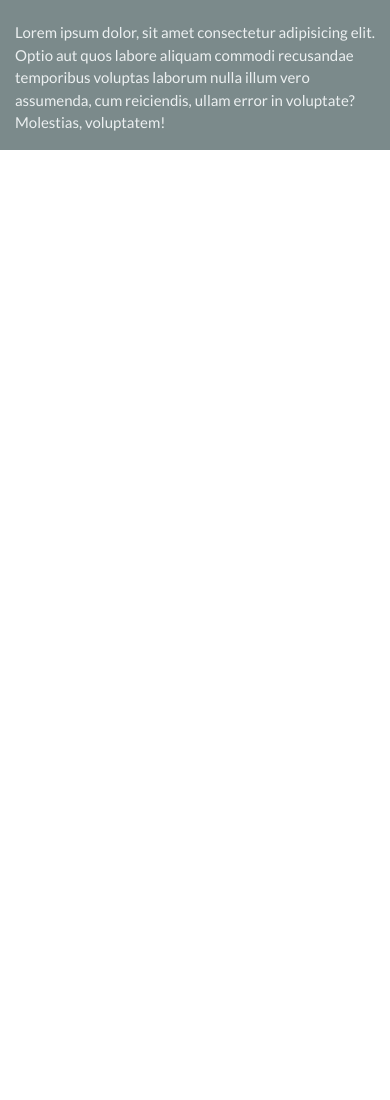
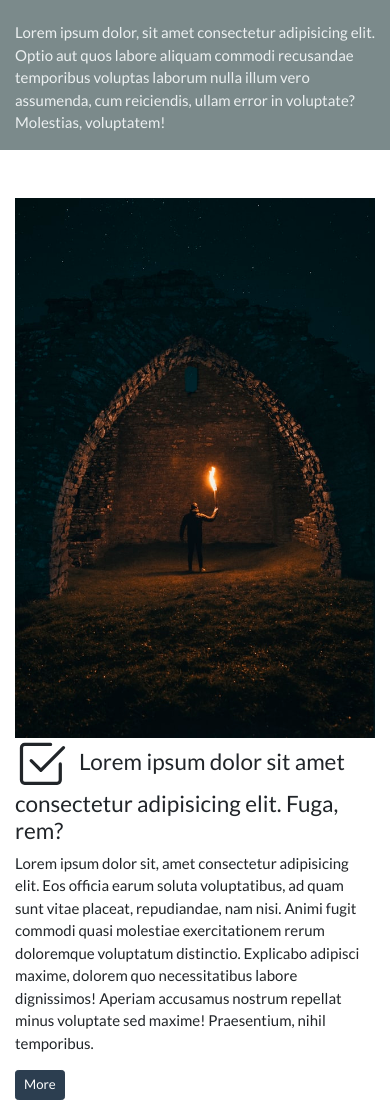
Before and after one commit to michaeldilulo/Castle-Hunter, a plain HTML site: page index.html in a window 390 px wide. Shown: the part 1048-2148 px from the top of the page. Before the commit the page ends 1198 px from the top, so only its background shows below. Drawn offline with nearby package versions, Linux system fonts and the light colour scheme.

Commit message:
Img, header w/ icon, mobile responsive

```diff
--- a/index.html
+++ b/index.html
@@ -157,9 +157,27 @@
             </div>
         </div>
         <div class="container-fluid">
-            <div class="row">
-                <div class="col-md-3"></div>
-                <div class="col-md-9"></div>
+            <div class="row mt-5">
+                <div class="col-md-3 d-flex justify-content-center order-1">
+                    <img src="castlesideone.jpg" class="img-fluid  castle-side-image-one" alt="">
+                </div>
+                <div class="col-md-9 castle-header-and-text order-2">
+                    <h4>
+                        <svg width="2.3em" height="2.3em" viewBox="0 0 16 16" class="bi bi-check2-square mr-2"
+                            fill="currentColor" xmlns="http://www.w3.org/2000/svg">
+                            <path fill-rule="evenodd"
+                                d="M15.354 2.646a.5.5 0 0 1 0 .708l-7 7a.5.5 0 0 1-.708 0l-3-3a.5.5 0 1 1 .708-.708L8 9.293l6.646-6.647a.5.5 0 0 1 .708 0z" />
+                            <path fill-rule="evenodd"
+                                d="M1.5 13A1.5 1.5 0 0 0 3 14.5h10a1.5 1.5 0 0 0 1.5-1.5V8a.5.5 0 0 0-1 0v5a.5.5 0 0 1-.5.5H3a.5.5 0 0 1-.5-.5V3a.5.5 0 0 1 .5-.5h8a.5.5 0 0 0 0-1H3A1.5 1.5 0 0 0 1.5 3v10z" />
+                        </svg>
+                        Lorem ipsum dolor sit amet consectetur adipisicing elit. Fuga, rem?</h4>
+                    <p>Lorem ipsum dolor sit, amet consectetur adipisicing elit. Eos officia earum soluta
+                        voluptatibus, ad quam sunt vitae placeat, repudiandae, nam nisi. Animi fugit commodi
+                        quasi molestiae exercitationem rerum doloremque voluptatum distinctio. Explicabo adipisci
+                        maxime, dolorem quo necessitatibus labore dignissimos! Aperiam accusamus nostrum repellat
+                        minus voluptate sed maxime! Praesentium, nihil temporibus.</p>
+                    <button class="btn btn-sm btn-primary d-flex justify-content-flex-start">More</button>
+                </div>
             </div>
         </div>
         <div class="container-fluid">
--- a/styles.css
+++ b/styles.css
@@ -35,6 +35,10 @@ html {
     display: flex;
     justify-content: center;
 }
+.castle-header-and-text {
+    margin-top: 220px;
+    padding-left: 300px;
+}
 }
 
 .castle-first-row {
@@ -49,3 +53,7 @@ html {
   background-size: cover;
   margin-top: 70px;
 }
+
+.castle-side-image-one {
+    max-height: 600px;
+}
```
